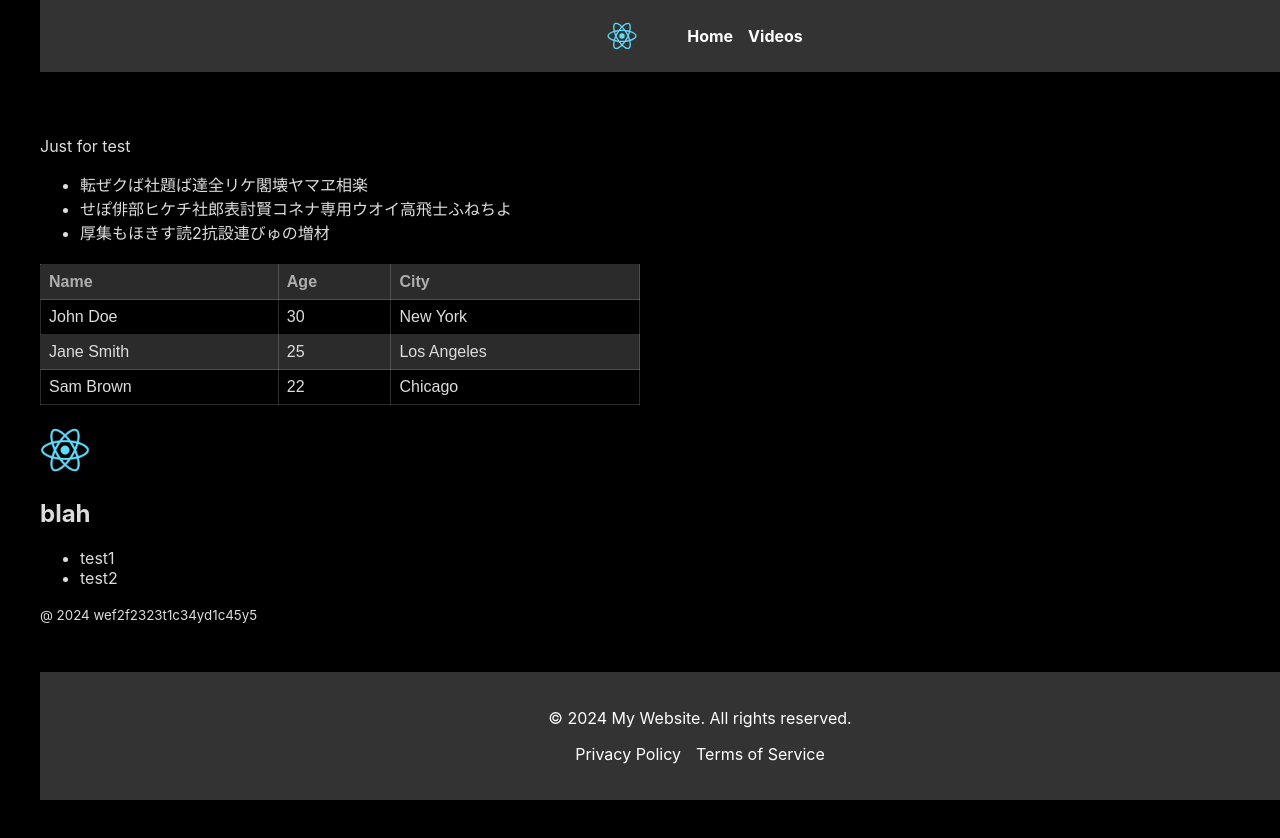
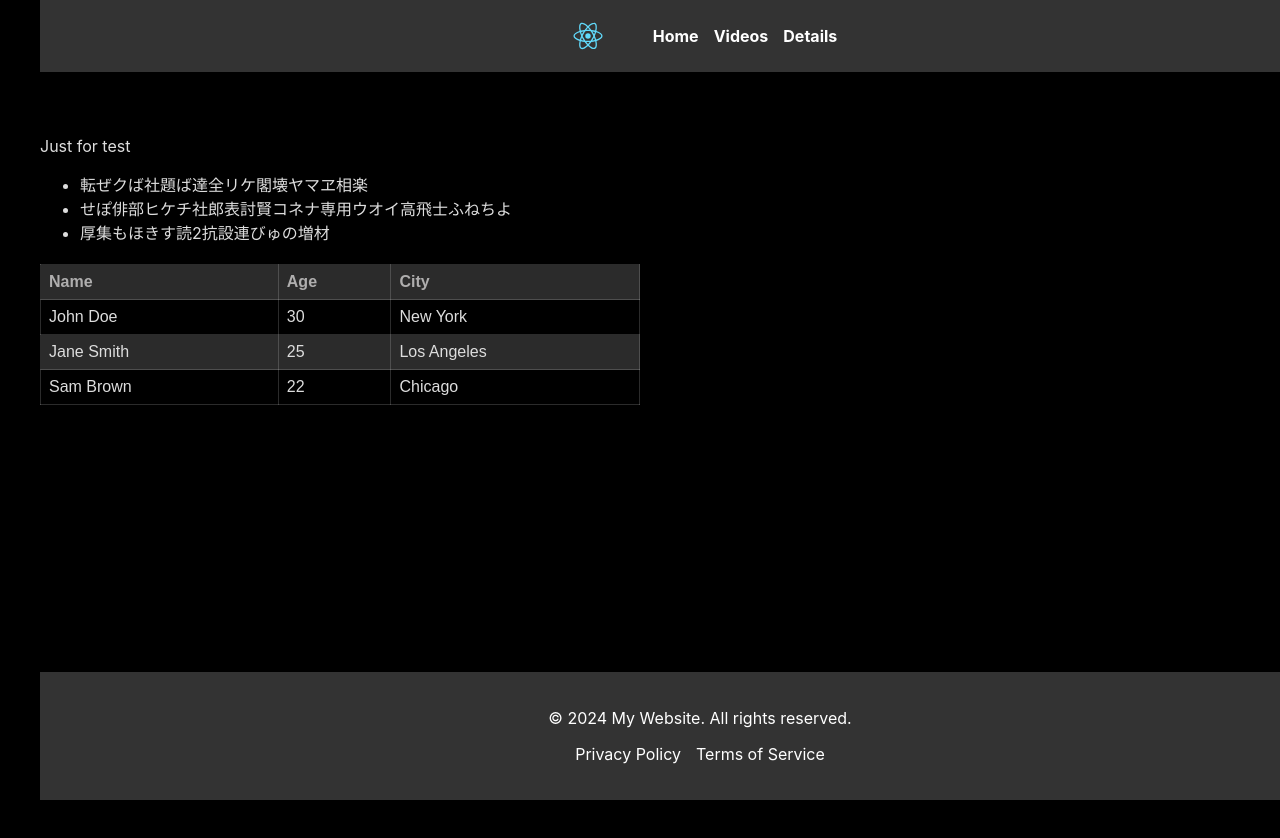
Before and after one commit to whispfear/my-app, a React (Create React App) app: page / in a window 1280 px wide. Shown: the top 838 px of the page. After the commit the page ends 800 px from the top, so only its background shows below. Built offline with nearby package versions, Linux system fonts and the light colour scheme.

Commit message:
details page

```diff
--- a/src/App.js
+++ b/src/App.js
@@ -4,6 +4,7 @@ import Header from './components/Header';
 import Home from './components/HomePage';
 import VideoList from './components/VideoList';
 import Footer from './components/Footer';
+import Details from './components/Details';
 
 const App = () => {
   const videos = [
@@ -33,6 +34,7 @@ const App = () => {
           <Routes>
             <Route path="/" element={<Home />} />
             <Route path="/videos" element={<VideoList videos={videos} />} />
+            <Route path="/details" element={<Details />} />
           </Routes>
         </main>
         <Footer />
--- /dev/null
+++ b/src/components/Details.js
@@ -0,0 +1,17 @@
+import React from 'react';
+
+const Details = () => {
+  return (
+    <div class="main-content">
+        <h1>Welcome to My Sample Page</h1>
+        <p>This is a simple HTML page with some text and a couple of links below:</p>
+        <ul>
+            <li><a href="https://react.dev/" target="_blank">React</a></li>
+            <li><a href="https://www.google.com/" target="_blank">Google.com</a></li>
+        </ul>
+        <p>Thank you for visiting! Have a great day!</p>
+    </div>
+  );
+};
+
+export default Details;
--- a/src/components/Header.js
+++ b/src/components/Header.js
@@ -11,6 +11,7 @@ const Header = () => {
         <ul className="nav-links">
           <li><Link to="/">Home</Link></li>
           <li><Link to="/videos">Videos</Link></li>
+          <li><Link to="/details">Details</Link></li>
         </ul>
       </nav>
     </header>
--- a/src/components/HomePage.js
+++ b/src/components/HomePage.js
@@ -1,6 +1,5 @@
 import React from 'react';
 import TestTable from './test_table';
-import TestPage from './test_page';
 
 const Home = () => (
   <section>
@@ -11,7 +10,6 @@ const Home = () => (
       <li>厚集もほきす読2抗設連びゅの増材</li>
     </ul>
     <TestTable />
-    <TestPage />
   </section>
 );
 
--- a/src/components/test_page.js
+++ /dev/null
@@ -1,23 +0,0 @@
-import React from 'react';
-
-const TestPage = () => {
-  return (
-    <div>
-        <header>
-            <img src="./logo512.png" alt="logo" />
-         </header>
-        <main>
-            <h1>blah</h1>
-            <ul>
-                <li>test1</li>
-                <li>test2</li>
-            </ul>
-        </main>
-        <footer>
-            <small>@ 2024 wef2f2323t1c34yd1c45y5</small>
-        </footer>
-    </div>
-  );
-};
-
-export default TestPage;
--- a/src/index.css
+++ b/src/index.css
@@ -41,6 +41,16 @@ body {
 
 .nav-links a:hover {
   text-decoration: underline;
+}
+
+a {
+  color: #1e90ff;
+  text-decoration: none;
+}
+
+a:hover {
+  text-decoration: underline;
+  color: #00bfff;
 }
 
 .main-content {
```
